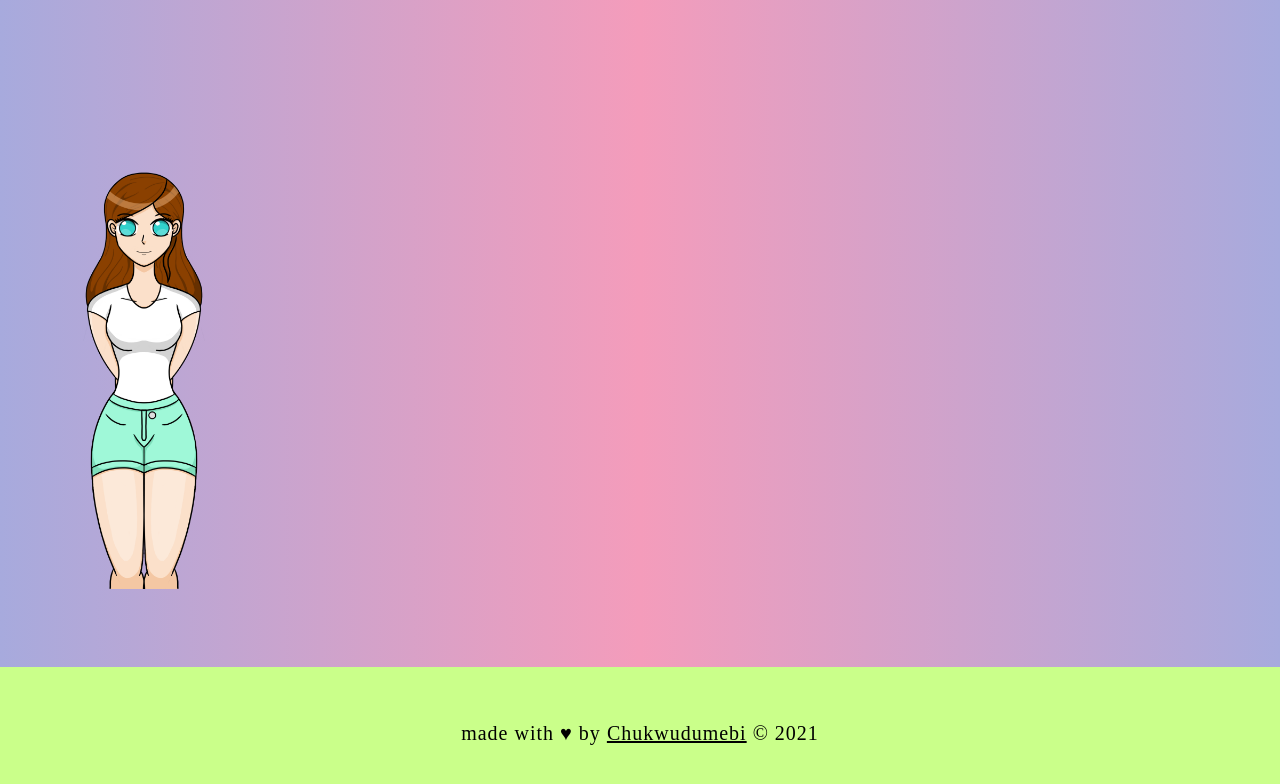
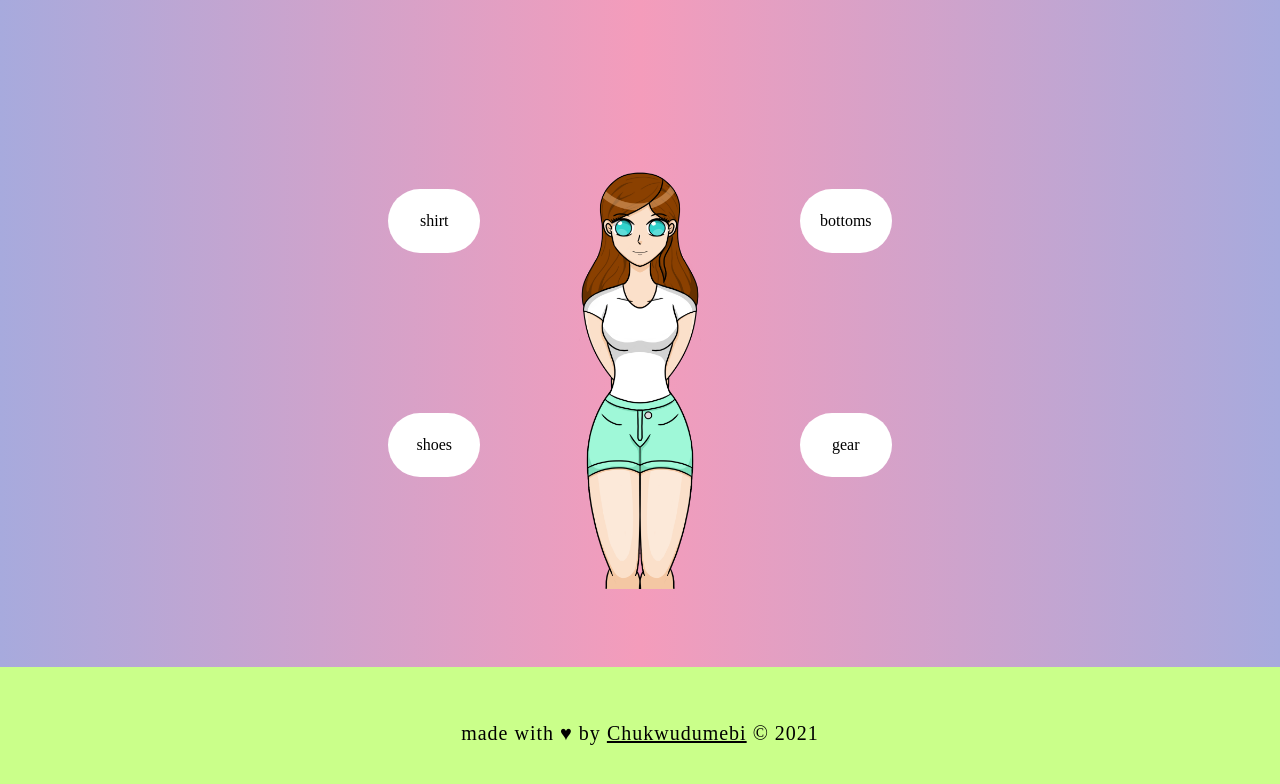
Before and after one commit to deeonwuli/sk8r, a React (Create React App) app: page /play in a window 1280 px wide. Shown: the top 784 px of the page. Built offline with nearby package versions, Linux system fonts and the light colour scheme; a web font is replaced by a local one; what tailwindcss-text-fill-stroke would draw is missing.

Commit message:
basic gameplay implementation

```diff
--- a/src/pages/Play.js
+++ b/src/pages/Play.js
@@ -1,12 +1,98 @@
+import React, { useState } from "react";
 import Footer from "../components/Footer";
 
 export default function Play() {
+  const [shirt, setShirt] = useState(false);
+  const [bottoms, setBottoms] = useState(false);
+  const [gear, setGear] = useState(false);
+  const [shoes, setShoes] = useState(false);
+
+  const toggleShirt = () => {
+    setShirt(!shirt);
+  };
+
+  const toggleBottoms = () => {
+    setBottoms(!bottoms);
+  };
+
+  const toggleGear = () => {
+    setGear(!gear);
+  };
+
+  const toggleShoes = () => {
+    setShoes(!shoes);
+  };
+
+  const Shirt = () => {
+    return (
+      <div
+        className="h-40 w-40 p-5 z-20 absolute"
+        style={{ backgroundColor: "red" }}
+      ></div>
+    );
+  };
+
+  const Shoes = () => {
+    return (
+      <div
+        className="h-40 w-40 p-5 z-20 absolute"
+        style={{ backgroundColor: "yellow", top: "85%" }}
+      ></div>
+    );
+  };
+
+  const Bottoms = () => {
+    return (
+      <div
+        className="h-40 w-40 p-5 z-20 absolute"
+        style={{ backgroundColor: "green", top: "60%" }}
+      ></div>
+    );
+  };
+
+  const Gear = () => {
+    return (
+      <div
+        className="h-40 w-40 p-5 z-20 absolute top-12"
+        style={{ backgroundColor: "blue", bottom: "70%" }}
+      ></div>
+    );
+  };
+
   return (
-    <div className="h-screen w-screen">
-      <div className="w-full h-5/6 bg-gradient-to-l from-purple via-blush to-purple relative flex flex-col justify-center items-center">
-        <div className="container">
-          <img src="/images/body.png" alt="fashion girl" style={{height: "32rem"}} />
+    <div className="h-screen w-screen bg-gradient-to-l from-purple via-blush to-purple">
+      <div className="h-5/6 relative flex justify-center items-center">
+        <div
+          className="absolute"
+          style={{
+            display: "grid",
+            gridTemplateColumns: "repeat(2, minmax(0, 1fr))",
+            rowGap: "10rem",
+            columnGap: "20rem",
+          }}
+        >
+          <button className="bg-white p-5 rounded-full" onClick={toggleShirt}>
+            shirt
+          </button>
+          <button className="bg-white p-5 rounded-full" onClick={toggleBottoms}>
+            bottoms
+          </button>
+          <button className="bg-white p-5 rounded-full" onClick={toggleShoes}>
+            shoes
+          </button>
+          <button className="bg-white p-5 rounded-full" onClick={toggleGear}>
+            gear
+          </button>
         </div>
+        <img
+          src="/images/body.png"
+          alt="fashion girl"
+          style={{ height: "32rem" }}
+        />
+        {shirt ? <Shirt /> : null}
+        {bottoms ? <Bottoms /> : null}
+        {shoes ? <Shoes /> : null}
+        {gear ? <Gear /> : null}
       </div>
       <Footer />
     </div>
```
